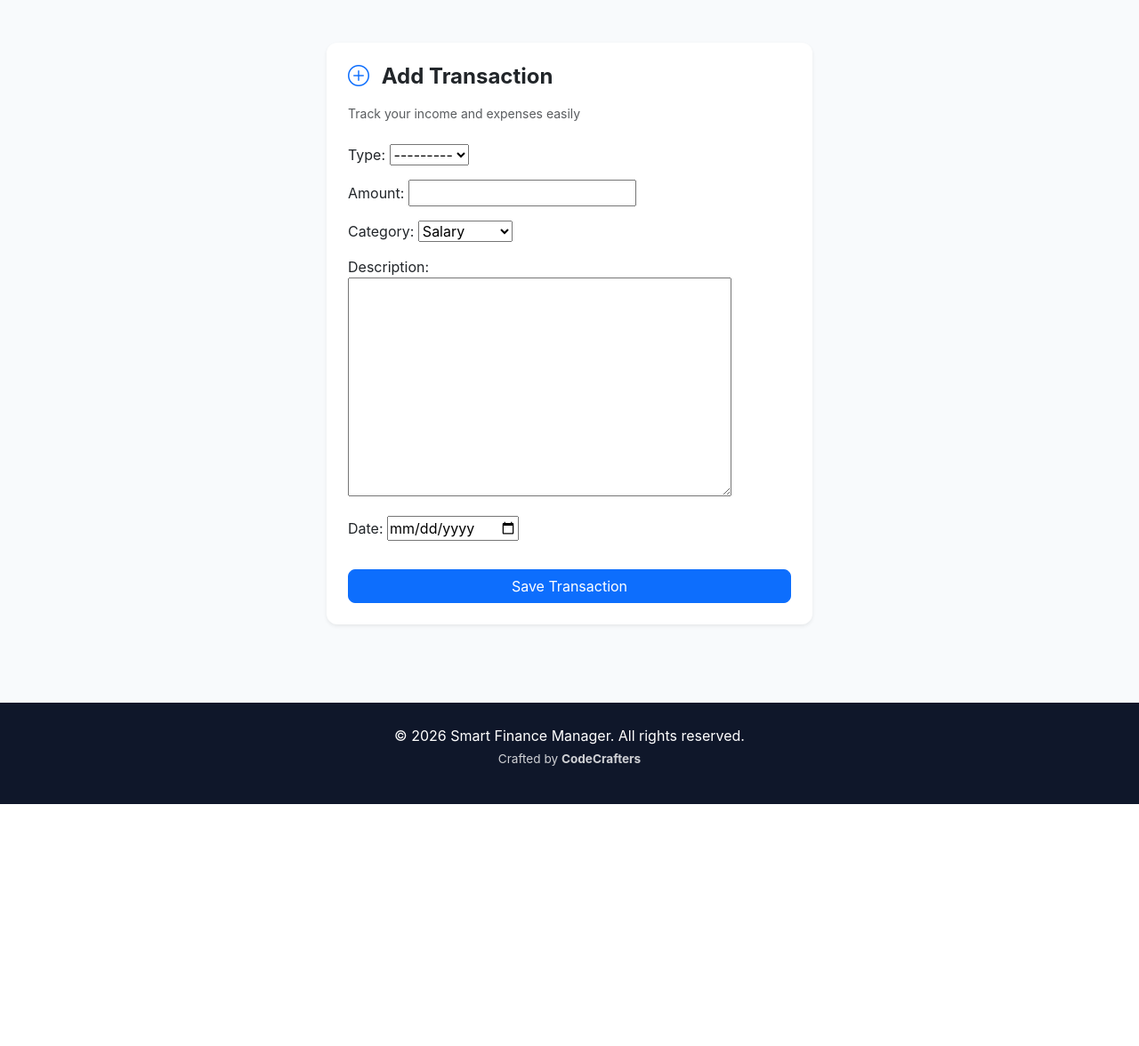
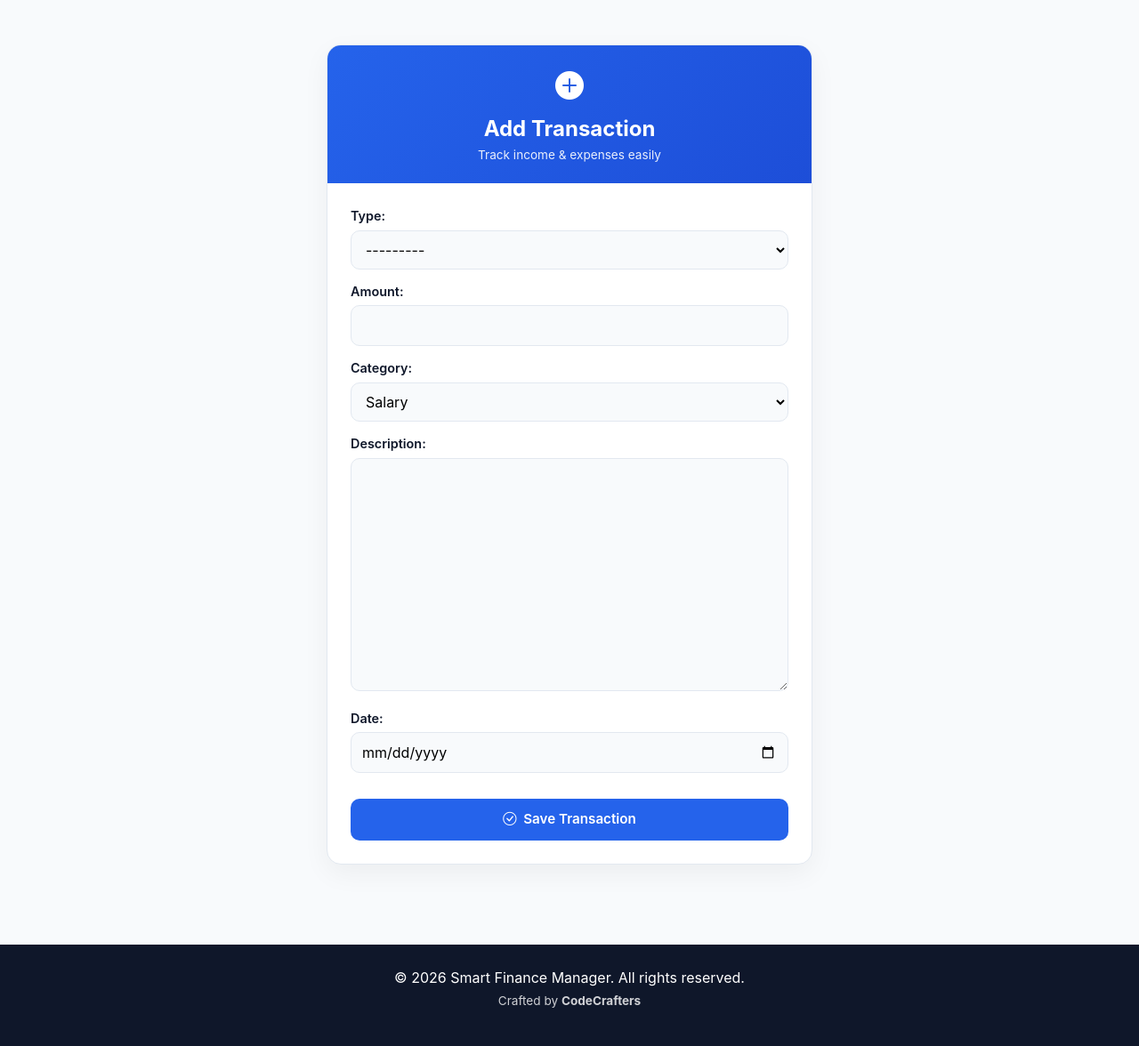
Before and after one commit to rakiburraj/smart_finanace_manager, a Django app: page /individuals/add/ in a window 1280 px wide. Shown: the part 65-1241 px from the top of the page at 89% size. Before the commit the page ends 969 px from the top, so only its background shows below. Run offline with Django 5.2, Linux system fonts and the light colour scheme; a user stored in the database is signed in.

Commit message:
Enhance add transaction page layout and styling
Updated the layout and styling of the add transaction page, enhancing the user interface with improved card design and form styling.

```diff
--- a/templates/individuals/add_transaction.html
+++ b/templates/individuals/add_transaction.html
@@ -1,32 +1,61 @@
 {% extends 'base.html' %}
 {% block content %}
 
-<div class="container py-5">
+<div style="background:#f8fafc;min-height:100vh;padding:50px 0;">
+
+<div class="container">
 
   <div class="row justify-content-center">
     <div class="col-md-6">
 
-      <div class="card shadow-sm border-0" style="border-radius:12px;">
 
-        <div class="card-body p-4">
+      <div style="background:white;border:1px solid #e2e8f0;
+                  border-radius:16px;box-shadow:0 10px 30px rgba(0,0,0,0.05);
+                  overflow:hidden;">
 
-          <h4 class="fw-bold mb-3">
-            <i class="bi bi-plus-circle me-2 text-primary"></i>
+
+        <div style="background:linear-gradient(135deg,#2563eb,#1d4ed8);
+                    padding:22px;color:white;text-align:center;">
+
+          <i class="bi bi-plus-circle-fill" style="font-size:32px;"></i>
+
+          <h4 style="margin:10px 0 0;font-weight:700;">
             Add Transaction
           </h4>
 
-          <p class="text-muted small mb-4">
-            Track your income and expenses easily
+          <p style="margin:4px 0 0;font-size:0.85rem;opacity:0.9;">
+            Track income & expenses easily
           </p>
+
+        </div>
+
+
+        <div style="padding:26px;">
 
           <form method="POST">
             {% csrf_token %}
-            {{ form.as_p }}
 
-            <button class="btn btn-primary w-100 mt-3"
-              style="border-radius:8px;">
+
+            <div class="form-style">
+              {{ form.as_p }}
+            </div>
+
+
+            <button type="submit"
+                    style="width:100%;margin-top:15px;
+                           padding:12px;border:none;
+                           border-radius:10px;
+                           background:#2563eb;
+                           color:white;
+                           font-weight:600;
+                           font-size:0.95rem;
+                           transition:0.2s;">
+
+              <i class="bi bi-check-circle me-1"></i>
               Save Transaction
+
             </button>
+
           </form>
 
         </div>
@@ -38,4 +67,48 @@
 
 </div>
 
+</div>
+
+
+<style>
+/* Django form styling upgrade */
+.form-style p {
+    margin-bottom: 14px;
+}
+
+.form-style label {
+    font-weight: 600;
+    color: #0f172a;
+    font-size: 0.9rem;
+    margin-bottom: 5px;
+    display: block;
+}
+
+.form-style input,
+.form-style select,
+.form-style textarea {
+    width: 100%;
+    padding: 10px 12px;
+    border-radius: 10px;
+    border: 1px solid #e2e8f0;
+    outline: none;
+    transition: 0.2s;
+    background: #f8fafc;
+}
+
+.form-style input:focus,
+.form-style select:focus,
+.form-style textarea:focus {
+    border-color: #2563eb;
+    background: white;
+    box-shadow: 0 0 0 3px rgba(37,99,235,0.1);
+}
+
+/* Button hover */
+button:hover {
+    background:#1d4ed8;
+    transform: translateY(-1px);
+}
+</style>
+
 {% endblock %}
```
